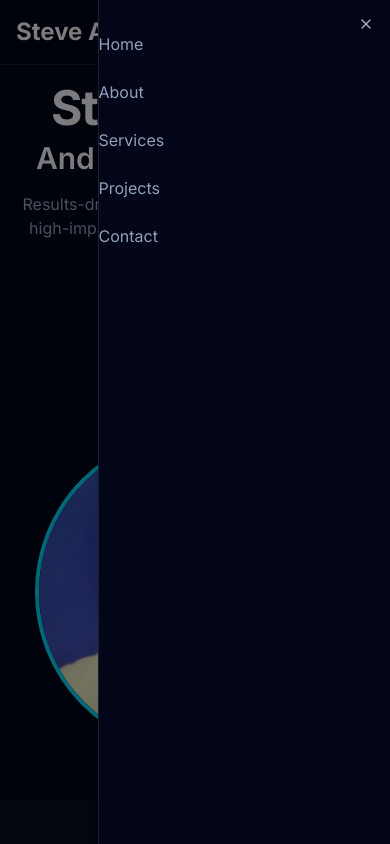
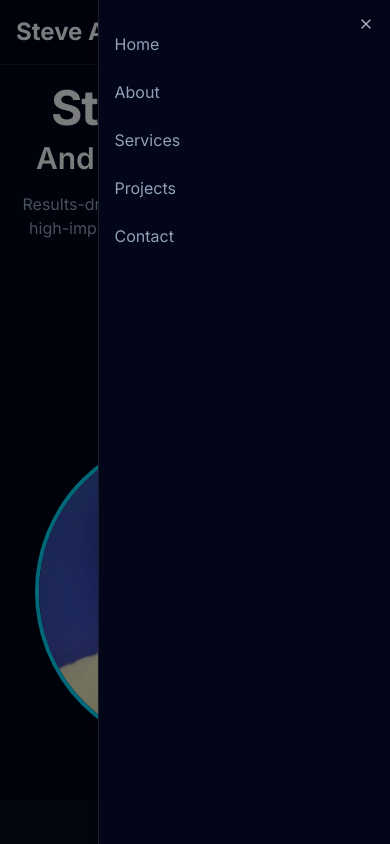
Before and after one commit to Arnoldsteve/Portfolio, a Next.js app: page / in a window 390 px wide. Both pictures are taken after a click on the button "Open menu". Shown: the top 844 px of the page. Built offline with nearby package versions, Linux system fonts and the light colour scheme.

Commit message:
sheet for mobile navbar

```diff
--- a/src/components/pages/Header.tsx
+++ b/src/components/pages/Header.tsx
@@ -42,7 +42,7 @@ export const Header = () => {
               </button>
             </SheetTrigger>
             <SheetContent side="right">
-              <nav className="flex flex-col gap-y-6 mt-8">
+              <nav className="flex flex-col gap-y-6 mt-8 ml-4">
                 {navLinks.map((link) => (
                   <a
                     key={link.label}
```
